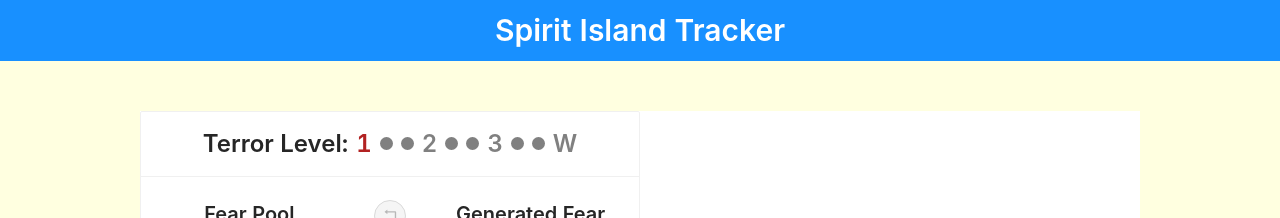
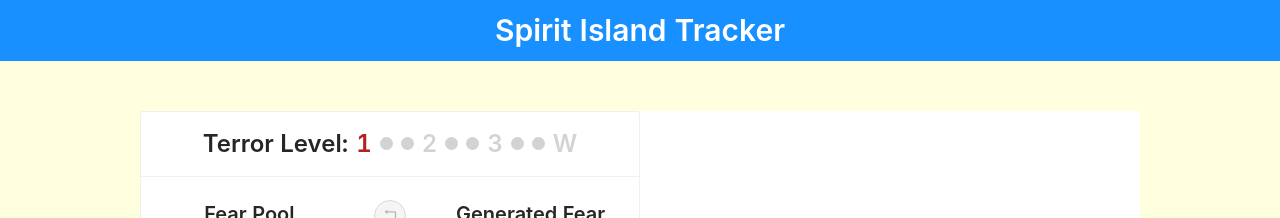
Before and after one commit to ac4466/si-track, a React (Create React App) app: page / in a window 1280 px wide. Both pictures are taken after a click on the button "Start". Shown: the top 218 px of the page. Built offline with nearby package versions, Linux system fonts and the light colour scheme.

Commit message:
Better fear

```diff
--- a/src/tracker/modules/Fear.tsx
+++ b/src/tracker/modules/Fear.tsx
@@ -1,6 +1,6 @@
 import { RightOutlined, RollbackOutlined } from "@ant-design/icons";
 import { Button, Card, Col, Row, Typography } from "antd";
-import React, { useState } from "react";
+import React, { ReactNode, useState } from "react";
 import { useRecoilValue } from "recoil";
 import styled from "styled-components";
 import { playerCountState } from "../Initializer";
@@ -14,10 +14,31 @@
   width: 13px;
   height: 13px;
   border-radius: 50%;
-  background: ${(props) => (props.filled ? "FireBrick" : "Gray")};
+  background: ${(props) => (props.filled ? "firebrick" : "lightgray")};
 `;
 
 const TerrorLevel: React.FC<{ level: number }> = ({ level }) => {
+  const levels: ReactNode[] = [];
+
+  for (let i = 0; i < 10; i++) {
+    if (i % 3 === 0) {
+      levels.push(
+        <Title
+          key={i}
+          level={3}
+          style={{
+            margin: i < 9 ? "0px 8px 0px 0px" : "0px",
+            color: level >= i ? "firebrick" : "lightgray",
+          }}
+        >
+          {i < 9 ? i / 3 + 1 : "W"}
+        </Title>
+      );
+    } else {
+      levels.push(<Dot key={i} filled={level >= i} />);
+    }
+  }
+
   return (
     <div
       style={{
@@ -29,45 +50,7 @@
       <Title level={3} style={{ margin: "0px 8px 0px 0px" }}>
         Terror Level:
       </Title>
-      <Title
-        level={3}
-        style={{
-          margin: "0px 8px 0px 0px",
-          color: level >= 0 ? "FireBrick" : "Gray",
-        }}
-      >
-        1
-      </Title>
-      <Dot filled={level >= 1} />
-      <Dot filled={level >= 2} />
-      <Title
-        level={3}
-        style={{
-          margin: "0px 8px 0px 0px",
-          color: level >= 3 ? "FireBrick" : "Gray",
-        }}
-      >
-        2
-      </Title>
-      <Dot filled={level >= 4} />
-      <Dot filled={level >= 5} />
-      <Title
-        level={3}
-        style={{
-          margin: "0px 8px 0px 0px",
-          color: level >= 6 ? "FireBrick" : "Gray",
-        }}
-      >
-        3
-      </Title>
-      <Dot filled={level >= 7} />
-      <Dot filled={level >= 8} />
-      <Title
-        level={3}
-        style={{ margin: "0px", color: level >= 9 ? "FireBrick" : "Gray" }}
-      >
-        W
-      </Title>
+      {levels}
     </div>
   );
 };
```
